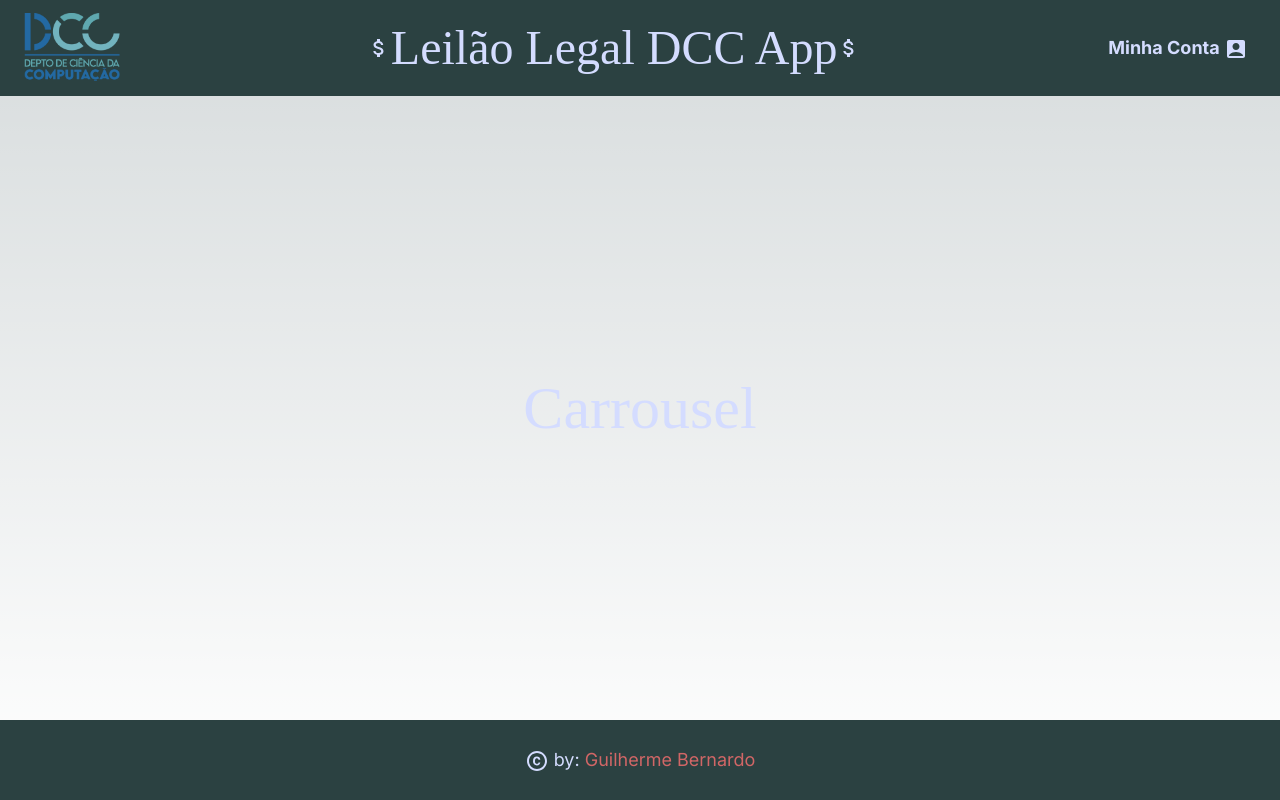
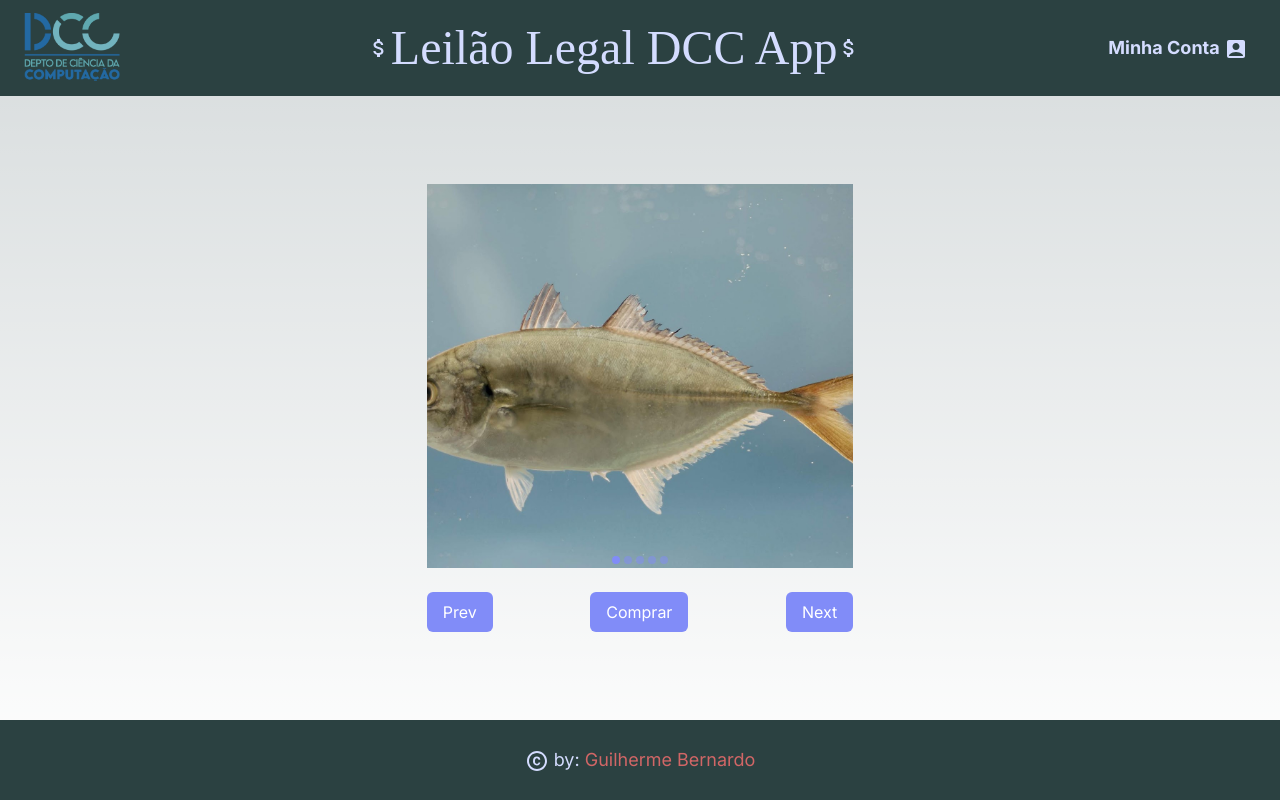
Before and after one commit to GuilhermeBn198/Leilao-centavos-SocketIO, a Next.js app in the folder leilao-legal/: page / in a window 1280 px wide. Built offline with nearby package versions, Linux system fonts and the light colour scheme; a web font is replaced by a local one.

Commit message:
carrousel and adapting it to receive data from server

```diff
--- a/leilao-legal/src/app/page.tsx
+++ b/leilao-legal/src/app/page.tsx
@@ -1,21 +1,88 @@
-"use client"
+"use client";
 
 import { useState } from "react";
+import Image from "next/image";
+import { GetServerSideProps } from 'next';
 import Footer from "@/components/footer";
 import Header from "@/components/header";
 import ItemCarrousel from "@/components/ItemCarrousel";
-import './globals.css'
-
-
+import "./globals.css";
 
 //imports
 
-export default function Home() {
-  return (
-    <main className="flex w-full h-screen flex-col justify-between ">
-      <Header/>
-      <ItemCarrousel/>
-      <Footer/>
-    </main>
-  )
+interface Item {
+    id: number;
+    name: string;
+    valor: number;
+    image: string;
+    descricao: string;
+    name_user: string;
+  }
+
+  interface MyData {
+    items: Item[];
+  }
+
+  interface HomeProps {
+    data: MyData;
+  }
+
+  export const getServerSideProps: GetServerSideProps<HomeProps> = async () => {
+    const res = await fetch('http://localhost:3000/items');
+    const data: MyData = await res.json();
+
+    return {
+      props: { data },
+    };
+  };
+
+// export async function getServerSideProps() {
+//     const res = await fetch('http://localhost:3000/items');
+//     const data = await res.json();
+//     return {
+//         props: { data }, // will be passed to the page component as props
+//     };
+//  }
+
+export default function Home( {data}) {
+    const images = [
+        "/peixes_fish2.jpg",
+        "/playstation.jpg",
+        "/sonic.jpg",
+        "/furador_de_coco.jpg",
+        "/cat.jpg",
+    ];
+    return (
+        <main className="flex w-full h-screen flex-col justify-between ">
+            <Header />
+            <div className="overflow w-screen  lg:w-1/3 mx-auto my-2">
+                <ItemCarrousel loop>
+                    {images.map((src, i) => {
+                        return (
+                            // 👇 style each individual slide.
+                            // relative - needed since we use the fill prop from next/image component
+                            // h-64 - arbitrary height
+                            // flex[0_0_100%]
+                            //   - shorthand for flex-grow:0; flex-shrink:0; flex-basis:100%
+                            //   - we want this slide to not be able to grow or shrink and take up 100% width of the viewport.
+                            <div
+                                className="relative h-96 flex-[0_0_100%]"
+                                key={i}
+                            >
+                                {/* use object-cover + fill since we don't know the height and width of the parent */}
+                                <Image
+                                    src={src}
+                                    fill
+                                    className="object-cover"
+                                    alt="alt"
+                                />
+                            </div>
+                        );
+                    })}
+                </ItemCarrousel>
+            </div>
+
+            <Footer />
+        </main>
+    );
 }
--- /dev/null
+++ b/leilao-legal/src/components/CarrouselControls.tsx
@@ -0,0 +1,61 @@
+// components/CarouselControls.tsx
+import classNames from "classnames";
+
+type Props = {
+    image: string;
+    descricao: string;
+    canScrollPrev: boolean;
+    canScrollNext: boolean;
+    onPrev(): void;
+    onNext(): void;
+};
+const CarouselControls = (props: Props) => {
+    return (
+        <div className="flex justify-between gap-2 ">
+            <button
+                onClick={() => {
+                    if (props.canScrollPrev) {
+                        props.onPrev();
+                    }
+                }}
+                disabled={!props.canScrollPrev}
+                className={classNames({
+                    "px-4 py-2 text-white rounded-md": true,
+                    "bg-indigo-200": !props.canScrollPrev,
+                    "bg-indigo-400": props.canScrollPrev,
+                })}
+            >
+                Prev
+            </button>
+            <button
+                onClick={() => {
+                    console.log(props.image);
+                }}
+                disabled={!props.canScrollNext}
+                className={classNames({
+                    "px-4 py-2 text-white rounded-md": true,
+                    "bg-indigo-200": !props.canScrollNext,
+                    "bg-indigo-400": props.canScrollNext,
+                })}
+            >
+                Comprar
+            </button>
+            <button
+                onClick={() => {
+                    if (props.canScrollNext) {
+                        props.onNext();
+                    }
+                }}
+                disabled={!props.canScrollNext}
+                className={classNames({
+                    "px-4 py-2 text-white rounded-md": true,
+                    "bg-indigo-200": !props.canScrollNext,
+                    "bg-indigo-400": props.canScrollNext,
+                })}
+            >
+                Next
+            </button>
+        </div>
+    );
+};
+export default CarouselControls;
--- /dev/null
+++ b/leilao-legal/src/components/Dots.tsx
@@ -0,0 +1,29 @@
+import classNames from "classnames";
+
+type Props = {
+    itemsLength: number;
+    selectedIndex: number;
+};
+
+const Dots = ({ itemsLength, selectedIndex }: Props) => {
+    const arr = new Array(itemsLength).fill(0);
+    return (
+        <div className="flex gap-1 my-2 justify-center -translate-y-5">
+            {arr.map((_, index) => {
+                const selected = index === selectedIndex;
+                return (
+                    <div
+                        className={classNames({
+                            "h-2 w-2 rounded-full transition-all duration-300 bg-indigo-400":
+                                true,
+                            //tune down the opacity if slide is not selected.
+                            "opacity-50": !selected,
+                        })}
+                        key={index}
+                    ></div>
+                );
+            })}
+        </div>
+    );
+};
+export default Dots;
--- a/leilao-legal/src/components/ItemCarrousel.tsx
+++ b/leilao-legal/src/components/ItemCarrousel.tsx
@@ -1,10 +1,59 @@
 import "../app/globals.css";
 
-function ItemCarrousel() {
+// import the hook and options type
+import useEmblaCarousel, { EmblaOptionsType } from "embla-carousel-react";
+import React from "react";
+import { PropsWithChildren, useEffect, useState } from "react";
+import CarouselControls from "./CarrouselControls";
+import Dots from "./Dots";
+
+// Define the props
+type Props = PropsWithChildren & EmblaOptionsType;
+
+const ItemCarrousel = ({ children, ...options }: Props) => {
+    // 1. useEmblaCarousel returns a emblaRef and we must attach the ref to a container.
+    // EmblaCarousel will use that ref as basis for swipe and other functionality.
+    const [emblaRef, emblaApi] = useEmblaCarousel(options);
+
+    // We need to track the selectedIndex to allow this component to re-render in react.
+    // Since emblaRef is a ref, it won't re-render even if there are internal changes to its state.
+    const [selectedIndex, setSelectedIndex] = useState(0);
+
+    useEffect(() => {
+        function selectHandler() {
+            // selectedScropSnap gives us the current selected index.
+            const index = emblaApi?.selectedScrollSnap();
+            setSelectedIndex(index || 0);
+        }
+
+        emblaApi?.on("select", selectHandler);
+        //cleanup
+        return () => {
+            emblaApi?.off("select", selectHandler);
+        };
+    }, [emblaApi]);
+
+    const length = React.Children.count(children);
+    const canScrollNext = !!emblaApi?.canScrollNext();
+    const canScrollPrev = !!emblaApi?.canScrollPrev();
+
     return (
-        <div className="flex h-24 justify-center items-center font-logo text-6xl text-periwinkle">
-            <h3 className="text-periwinkle">Carrousel</h3>
-        </div>
+        <>
+            {/*1. Attach ref to a div
+               2. The wrapper div must have overflow:hidden*/}
+            <div className="overflow-hidden" ref={emblaRef}>
+                {/* 3. The inner div must have a display:flex property */}
+                {/* 4. We pass the children as-is so that the outside component can style it accordingly */}
+                <div className="flex">{children}</div>
+            </div>
+            <Dots itemsLength={length} selectedIndex={selectedIndex} />
+            <CarouselControls
+                canScrollNext={canScrollNext}
+                canScrollPrev={canScrollPrev}
+                onNext={() => emblaApi?.scrollNext()}
+                onPrev={() => emblaApi?.scrollPrev()}
+            />
+        </>
     );
-}
+};
 export default ItemCarrousel;
```
